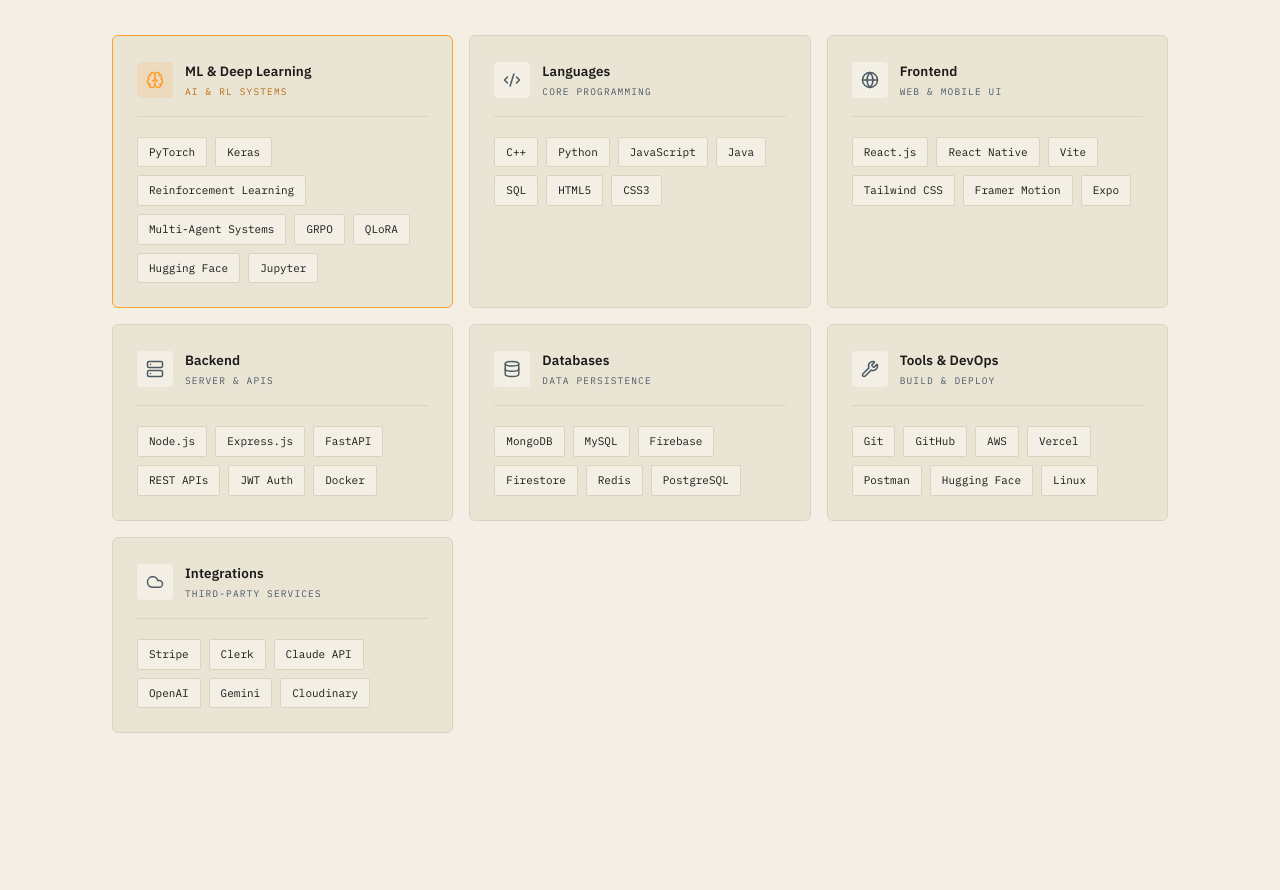
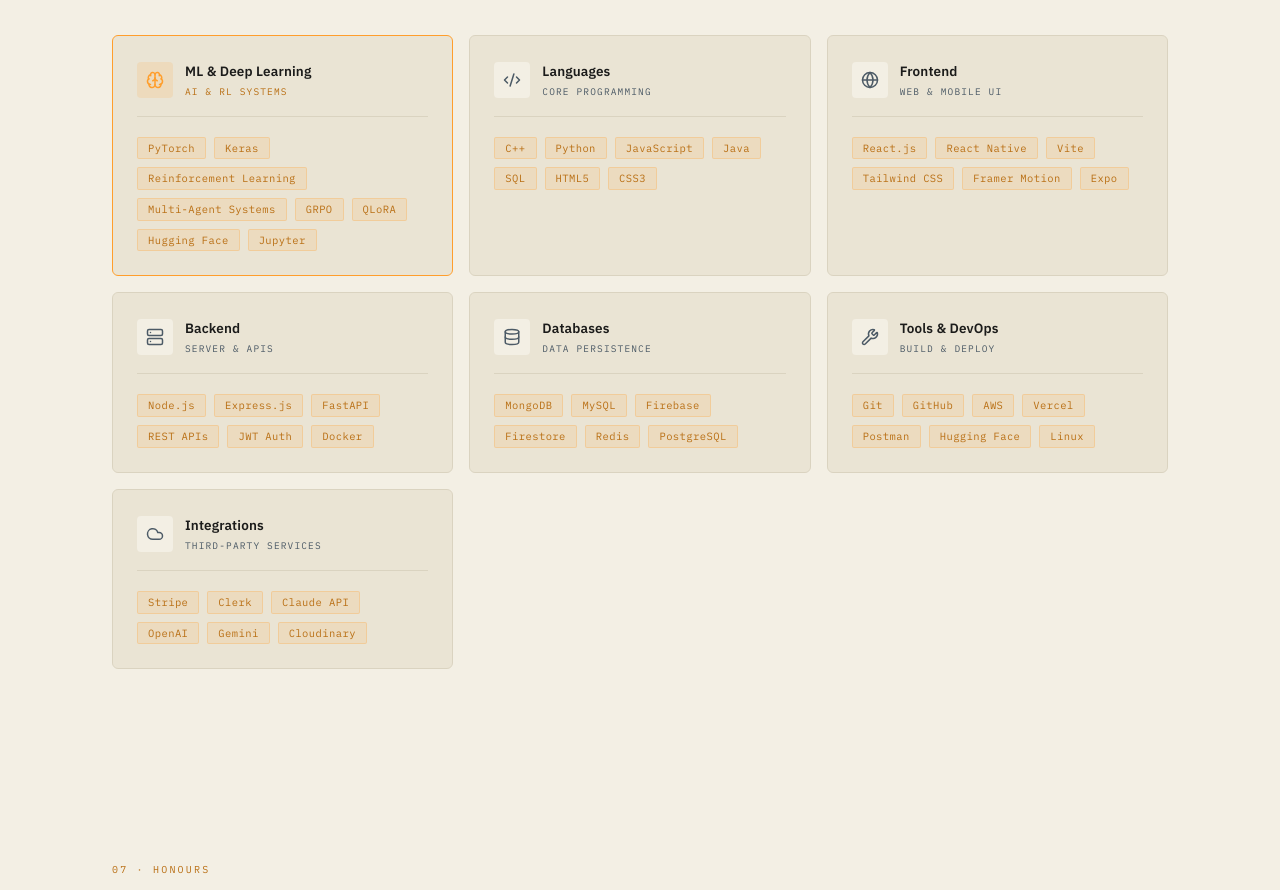
Before and after one commit to yvishi/Portfolio, a React (Vite) app: page / in a window 1280 px wide. Shown: the part 4980-5870 px from the top of the page. Built offline with nearby package versions, Linux system fonts and the light colour scheme.

Commit message:
fix: reuse shared tag/tag-teal classes for skill chips instead of duplicating

```diff
--- a/src/components/Skills.css
+++ b/src/components/Skills.css
@@ -65,20 +65,11 @@
   gap: var(--space-2);
 }
 
+/* Layout-only sizing on top of the shared .tag/.tag-teal styling (color/border/hover
+   come from the shared classes in index.css — do not duplicate them here). */
 .skill-tag {
-  font-family: var(--font-mono);
   font-size: 11px;
   padding: 5px 11px;
-  border-radius: var(--radius-sm);
-  background: var(--panel);
-  color: var(--ink);
-  border: 1px solid var(--rule);
-  transition: var(--transition);
-}
-.skill-tag:hover {
-  background: rgba(255,158,44,0.12);
-  color: var(--signal-dim);
-  border-color: rgba(255,158,44,0.25);
 }
 
 /* Featured ML category card */
--- a/src/components/Skills.jsx
+++ b/src/components/Skills.jsx
@@ -91,7 +91,7 @@
               </div>
               <div className="skill-tags">
                 {tags.map((t) => (
-                  <span className="skill-tag" key={t}>{t}</span>
+                  <span className="tag tag-teal skill-tag" key={t}>{t}</span>
                 ))}
               </div>
             </motion.div>
```
